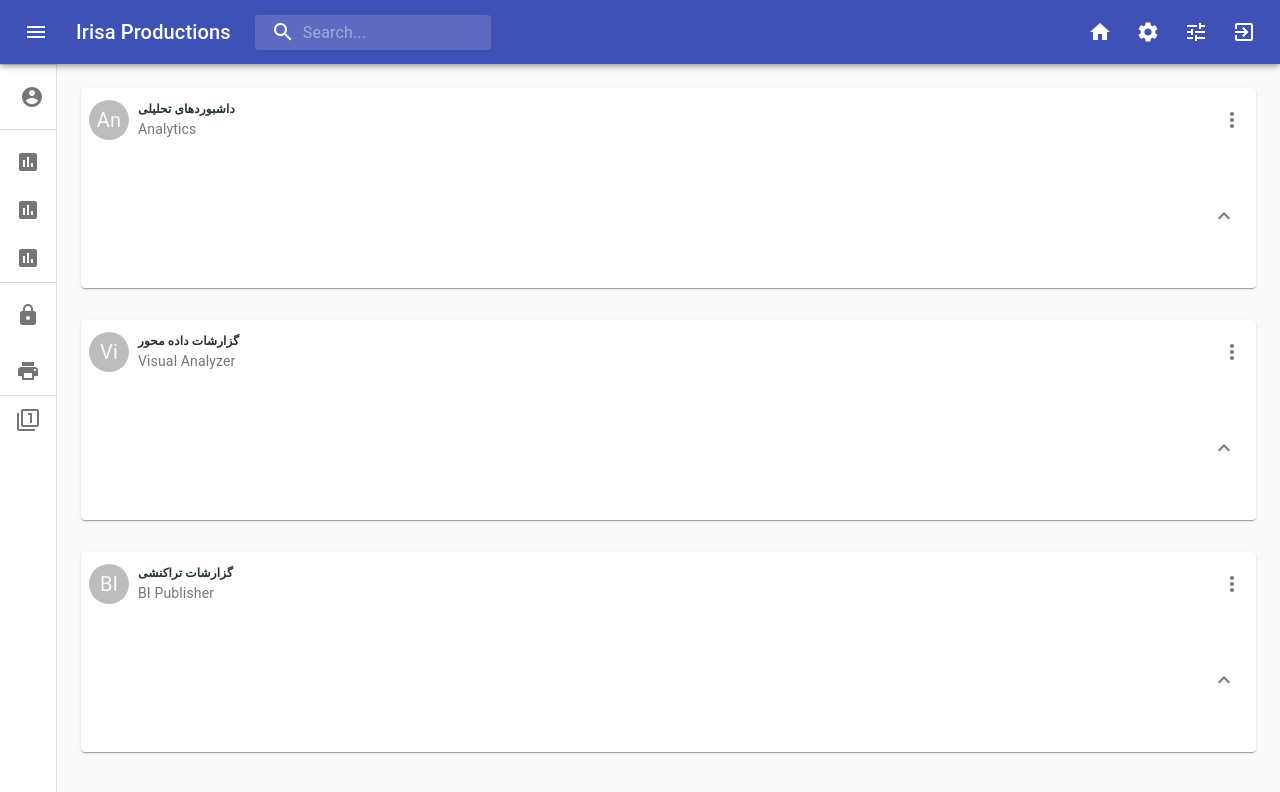
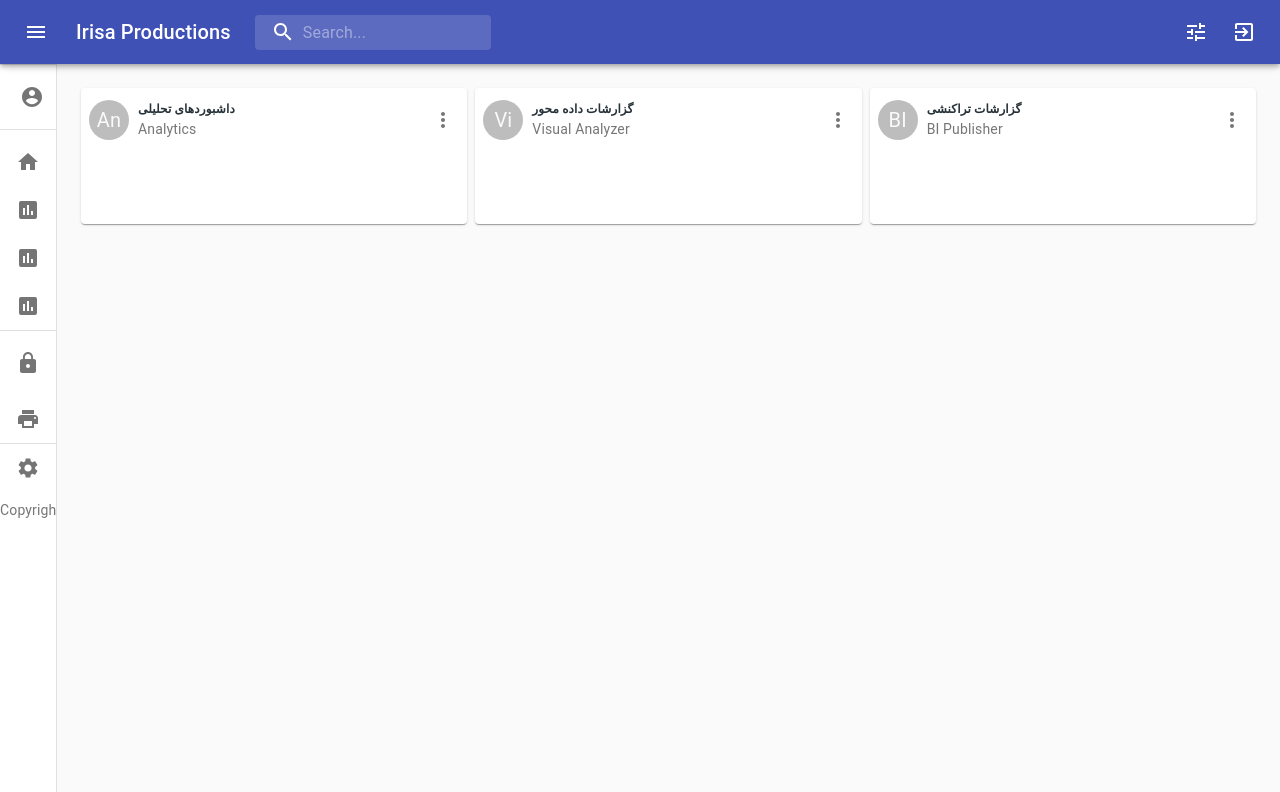
Before and after one commit to ebrahimsalehi1/obiee-react-irisa, a React app: page / in a window 1280 px wide. Shown: the top 792 px of the page. Built offline with nearby package versions, Linux system fonts and the light colour scheme; what jss-rtl would draw is missing.

Commit message:
change dashboard page according to the UI-UX team, but it still has some changes

```diff
--- a/src/hoc/Dashboard.js
+++ b/src/hoc/Dashboard.js
@@ -13,8 +13,24 @@
 import ObieeCrudUserOfApprole from './ObieeCrudUserOfApprole';
 import ObieeStatusbar from './ObieeStatusbar';
 import {UIContext} from '../Context';
+import { makeStyles } from '@material-ui/core/styles';
+
+const useStyles = makeStyles((theme) => ({
+    root: {
+      flexGrow: 1,
+    },
+    // paper: {
+    //   height: 140,
+    //   width: 100,
+    // },
+    // control: {
+    //   padding: theme.spacing(2),
+    // },
+  }));
 
 function Dashboard(props){
+
+    const classes = useStyles();
 
     const {systemInfos} = props;
 
@@ -61,7 +77,7 @@
             systemInfos={systemInfos}
             >
 
-            <Grid container spacing={4} >
+            <Grid container spacing={1} className={classes.root} justify={"center"}  direction="row">
             {
                 whichCompShow===-1 &&
                 showSystemSetting &&
@@ -72,7 +88,7 @@
                 whichCompShow===0 &&
                 systemInfos &&
                 systemInfos.map((item,index)=>(
-                  <Grid item xs={12} md={12} key={index}>
+                  <Grid item key={index} xs={4} md={4}>
                         <ObieeCardReport
                         key={index}
                         title={item.name}
--- a/src/hoc/ObieeAppBar.js
+++ b/src/hoc/ObieeAppBar.js
@@ -315,7 +315,7 @@
             </div>
             <div className={classes.grow} />
             <div className={classes.sectionDesktop}>
-              <IconButton
+              {/* <IconButton
                 color="inherit"
                 aria-label="go to home"
                 onClick={onHomeClick}
@@ -329,7 +329,7 @@
               <Tooltip title={getText("Setting")} >
               <SettingsIcon />
               </Tooltip>
-              </IconButton>
+              </IconButton>  */}
 
               <IconButton
                 color="inherit"
@@ -390,7 +390,7 @@
       //handleChangeVariant
       />
 
-      {renderMobileMenu}
+      {/* {renderMobileMenu} */}
       {renderMenu}
 
       </div>
--- a/src/hoc/ObieeDrawer.js
+++ b/src/hoc/ObieeDrawer.js
@@ -30,6 +30,7 @@
 import Link from '@material-ui/core/Link';
 //import ObieeTreeView from '../widgets/ObieeTreeView.js';
 import ObieeDrawerMenuList from './ObieeDrawerMenuList';
+import Copyright from '../widgets/ObieeCopyright';
 
 const drawerWidth = 240;
 
@@ -187,12 +188,15 @@
         </Card>
         <Divider />
         <ObieeDrawerMenuList />
+        <Copyright/>
+
       </Drawer>
       <main className={classes.content}>
         <div className={classes.toolbar} />
 
       {children}
 
+
       </main>
     </div>
   );
--- a/src/hoc/ObieeDrawerMenuList.js
+++ b/src/hoc/ObieeDrawerMenuList.js
@@ -16,6 +16,8 @@
 import FolderIcon from '@material-ui/icons/Folder';
 import Filter1Icon from '@material-ui/icons/Filter1';
 import AssessmentIcon from '@material-ui/icons/Assessment';
+import HomeIcon from '@material-ui/icons/Home';
+import SettingsIcon from '@material-ui/icons/Settings';
 import Collapse from '@material-ui/core/Collapse';
 //import ListSubheader from '@material-ui/core/ListSubheader';
 import IconButton from '@material-ui/core/IconButton';
@@ -57,6 +59,8 @@
   const strObjectsOfApprole = getText('Objects of Approle');
   const strReports = getText('Reports');
   const strVersion = getText('Version');
+  const strHome = getText('Home');
+  const strSetting = getText('Setting');
 
   console.log('rendering DrawerMenuList');
 
@@ -72,6 +76,11 @@
       // }
       className={classes.root}
     >
+
+<ListItem button key={strHome} >
+      <ListItemIcon><HomeIcon /></ListItemIcon>
+      <ListItemText >{strHome}</ListItemText>
+</ListItem>
 
 <ListItem button key={strBIPublisher} >
       <ListItemIcon><AssessmentIcon /></ListItemIcon>
@@ -130,9 +139,9 @@
 
     <Divider />
 
-    <ListItem button key={strVersion} onClick={e=>{alert('version click')}}>
-      <ListItemIcon><Filter1Icon /></ListItemIcon>
-      <ListItemText >{strVersion}</ListItemText>
+    <ListItem button key={strSetting} onClick={e=>{alert('version click')}}>
+      <ListItemIcon><SettingsIcon /></ListItemIcon>
+      <ListItemText >{strSetting}</ListItemText>
     </ListItem>
 
     {/* <Version /> */}
--- a/src/hoc/ObieeSignin.js
+++ b/src/hoc/ObieeSignin.js
@@ -13,19 +13,20 @@
 import { makeStyles } from '@material-ui/core/styles';
 import Container from '@material-ui/core/Container';
 import ImageSignIn from "../../public/img/logo-irisa.png";
+import Copyright from '../widgets/ObieeCopyright';
 
-function Copyright() {
-  return (
-    <Typography variant="body2" color="textSecondary" align="center">
-      {'Copyright © '}
-      <Link color="inherit" href="http://www.irisaco.com/fa" target="_blank">
-        IRISA
-      </Link>{' '}
-      {new Date().getFullYear()}
-      {'.'}
-    </Typography>
-  );
-}
+// function Copyright() {
+//   return (
+//     <Typography variant="body2" color="textSecondary" align="center">
+//       {'Copyright © '}
+//       <Link color="inherit" href="http://www.irisaco.com/fa" target="_blank">
+//         IRISA
+//       </Link>{' '}
+//       {new Date().getFullYear()}
+//       {'.'}
+//     </Typography>
+//   );
+// }
 
 const useStyles = makeStyles((theme) => ({
   paper: {
--- a/src/widgets/ObieeCardReport.js
+++ b/src/widgets/ObieeCardReport.js
@@ -19,7 +19,7 @@
 
 const useStyles = makeStyles((theme) => ({
     root: {
-        maxWidth: '100%',
+        //maxWidth: '100%',
     },
     expand: {
         transform: 'rotate(0deg)',
@@ -82,7 +82,7 @@
             }
             </CardContent>
 
-            <CardActions>
+            {/* <CardActions>
                 <IconButton
                 className={clsx(classes.expand, {
                     [classes.expandOpen]: expanded,
@@ -93,7 +93,7 @@
                 >
                 <ExpandMoreIcon />
                 </IconButton>
-            </CardActions>
+            </CardActions> */}
 
             <Collapse ref={expanded} in={Boolean(expanded)} timeout="auto" unmountOnExit >
                 <CardContent>
--- /dev/null
+++ b/src/widgets/ObieeCopyright.js
@@ -0,0 +1,17 @@
+
+import React from 'react';
+import Typography from '@material-ui/core/Typography';
+import Link from '@material-ui/core/Link';
+
+export default function Copyright() {
+    return (
+      <Typography variant="body2" color="textSecondary" align="center">
+        {'Copyright © '}
+        <Link color="inherit" href="http://www.irisaco.com/fa" target="_blank">
+          IRISA
+        </Link>{' '}
+        {new Date().getFullYear()}
+        {'.'}
+      </Typography>
+    );
+  }
--- a/webpack.dev.js
+++ b/webpack.dev.js
@@ -7,7 +7,7 @@
     return {
         devtool: 'inline-source-map',
         devServer: {
-            contentBase: path.join(__dirname,"build"),
+            contentBase: path.join(__dirname,"dist"),
             compress: true,
             port: 9000
         },
```
